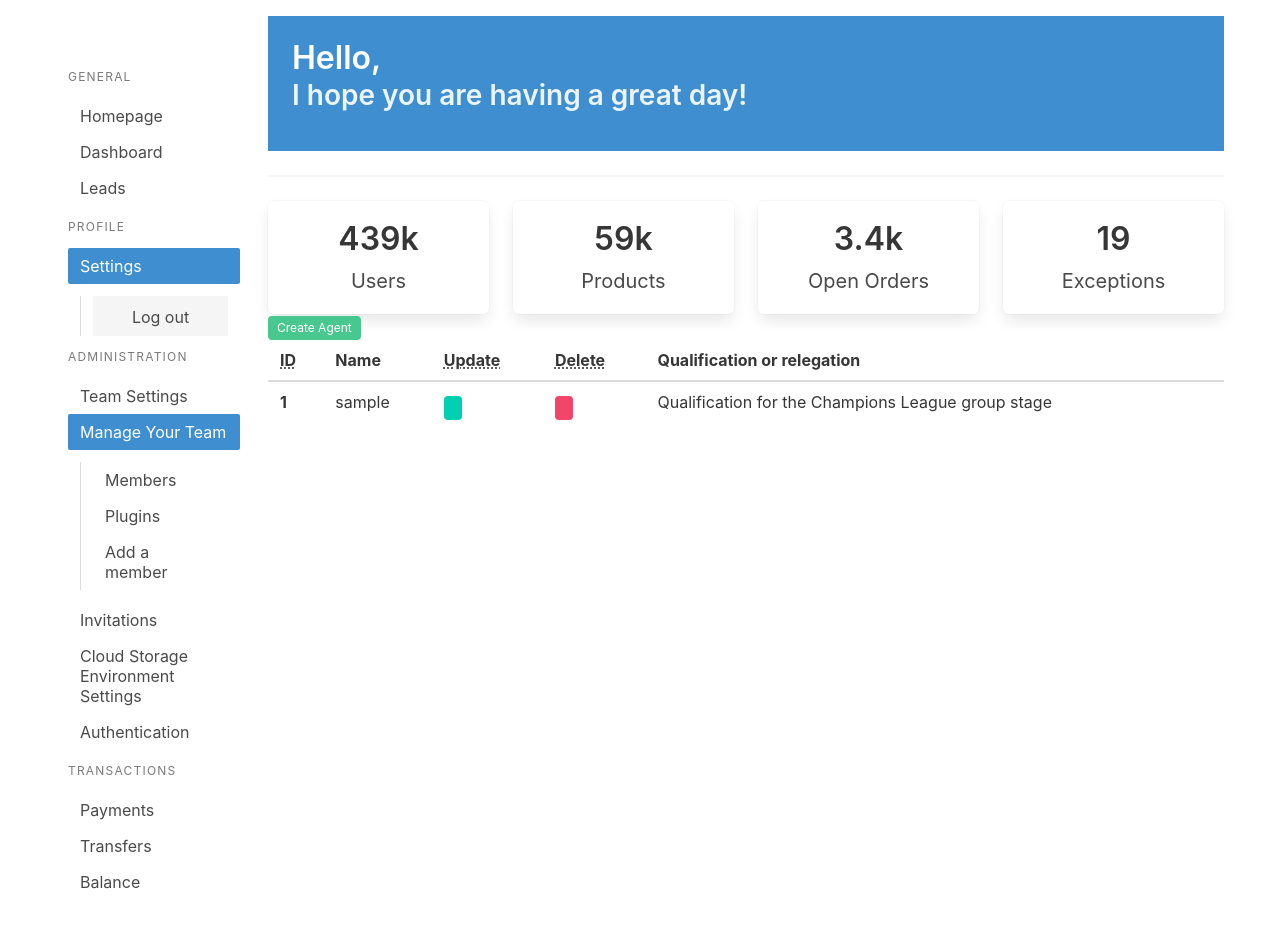
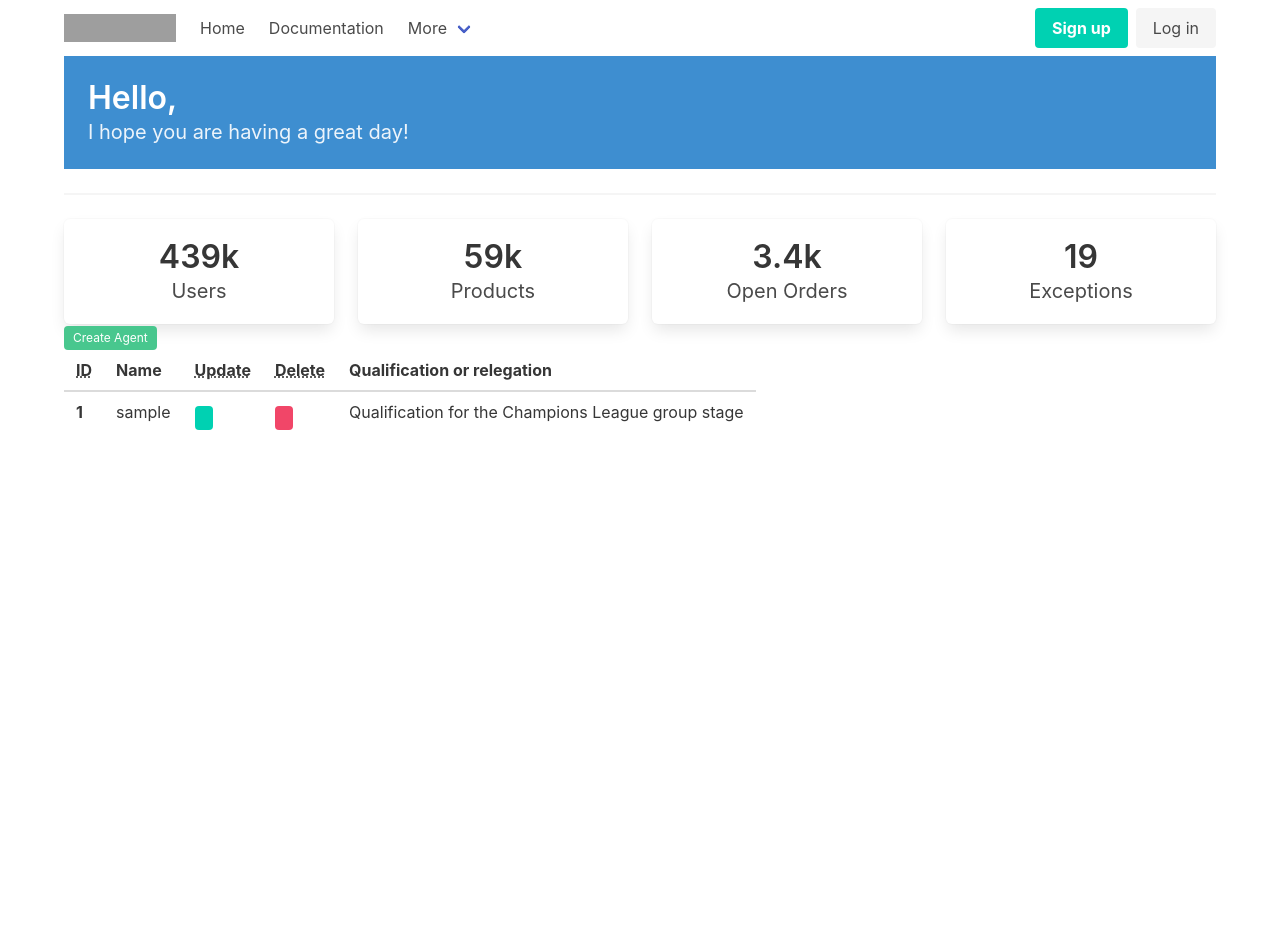
Before and after one commit to zebra-f/Django-CRM-Two, a Django app: template agents/templates/agents/agent_list.html in a window 1280 px wide. Shown: the top 928 px of the page. Run offline with Django 3.2, Linux system fonts and the light colour scheme; the template is opened without the code that fills it: most values are stand-ins (such as "Sample title", 1, 10 or a date in 2020); some libraries are stand-ins or nearby versions; grey boxes are pictures that could not be loaded.

Commit message:
dashboard side-menu removed

```diff
--- a/static/css/style.css
+++ /dev/null
@@ -1,14 +0,0 @@
-
-
-
-#second-column {
-height:100vh;
-overflow-y:scroll;
-}
-
-@media (min-width: 769px){
-    #first-column {
-        height:100vh;
-        overflow-y:scroll;
-        }
-}
--- /dev/null
+++ b/static/js/dashboard.js
@@ -0,0 +1,3 @@
+const openMenu = () => {
+  console.log("Hello World");
+};
--- a/templates/base.html
+++ b/templates/base.html
@@ -38,7 +38,8 @@
   </body>
 
 
-  <script src="{% static 'js/main.js' %}">
+  <script src="{% static 'js/main.js' %}"></script>
+  <script src="{% static 'js/dashboard.js' %}"></script>
 
-  </script>
+
 </html>
--- a/templates/dashboard/base_dashboard.html
+++ b/templates/dashboard/base_dashboard.html
@@ -1,86 +1,13 @@
 {% extends 'base.html' %}
 {% block body %}
-<section class="container">
-  <div class="columns">
+  {% include 'navbar.html' %}
 
-    <div id="first-column" class="column is-2 mx-1">
-        <div class="navbar-brand">
-          <a role="button" class="navbar-burger" aria-label="menu" aria-expanded="false" data-target="navbarBasicExample">
-            <span aria-hidden="true"></span>
-            <span aria-hidden="true"></span>
-            <span aria-hidden="true"></span>
-          </a>
-        </div>
+  <div class="container">
 
-        <div id="navbarBasicExample" class="navbar-menu">
+    {% block content-dashboard %}
 
-          <aside class="menu my-4">
-          <p class="menu-label">
-            General
-          </p>
-          <ul class="menu-list">
-            <li><a href="{% url 'landing:home-page' %}">Homepage</a></li>
-            <li><a>Dashboard</a></li>
-            <li><a href="{% url 'leads:lead-list' %}">Leads</a></li>
-            {% if request.user.is_owner %}
-              <li><a href="{% url 'agents:agent-list' %}">Agents</a></li>
-            {% endif %}
-          </ul>
-
-          <p class="menu-label">
-            Profile
-          </p>
-
-          <ul class="menu-list">
-            <li>
-              <a class="is-active has-background-info">Settings</a>
-              <ul>
-                <li><a class="button is-light" href="{% url 'logout' %}">
-                  Log out
-                </a></li>
-              </ul>
-          </li>
-          </ul>
-
-          <p class="menu-label">
-            Administration
-          </p>
-          <ul class="menu-list">
-            <li><a>Team Settings</a></li>
-            <li>
-              <a class="is-active has-background-info">Manage Your Team</a>
-              <ul>
-                <li><a>Members</a></li>
-                <li><a>Plugins</a></li>
-                <li><a>Add a member</a></li>
-              </ul>
-            </li>
-            <li><a>Invitations</a></li>
-            <li><a>Cloud Storage Environment Settings</a></li>
-            <li><a>Authentication</a></li>
-          </ul>
-          <p class="menu-label">
-            Transactions
-          </p>
-          <ul class="menu-list">
-            <li><a>Payments</a></li>
-            <li><a>Transfers</a></li>
-            <li><a>Balance</a></li>
-          </ul>
-          </aside>
-
-        </div>
-    </div>
-
-    <div id="second-column" class="column-split column is-10">
-      <div class="content my-4">
-
-        {% block content-dashboard %}
-        {% endblock content-dashboard %}
-
-      </div>
-    </div>
+    {% endblock content-dashboard %}
 
   </div>
-</section>
+
 {% endblock body %}
```
